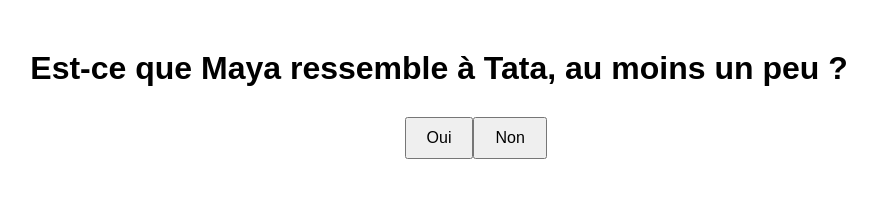
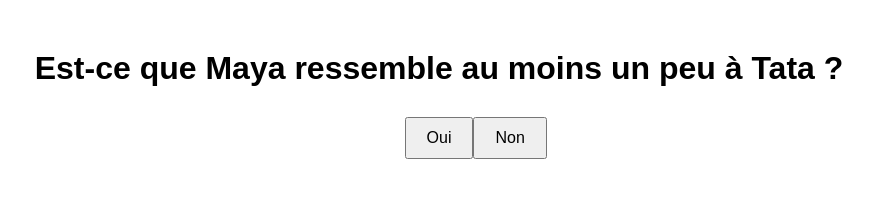
Before and after one commit to yanisywd/yanisywd.github.io, a plain HTML site: page index.html in a window 1280 px wide. Shown: the whole page, without its empty margins (201-1078 px from the left). Drawn offline with Linux system fonts and the light colour scheme.

Commit message:
Update index.html

```diff
--- a/index.html
+++ b/index.html
@@ -26,7 +26,8 @@
 </head>
 <body>
 
-<h1>Est-ce que Maya ressemble à Tata, au moins un peu ?</h1>
+<h1>Est-ce que Maya ressemble au moins un peu à Tata ?</h1>
+
 
 <button id="oui">Oui</button>
 <button id="non">Non</button>
```
